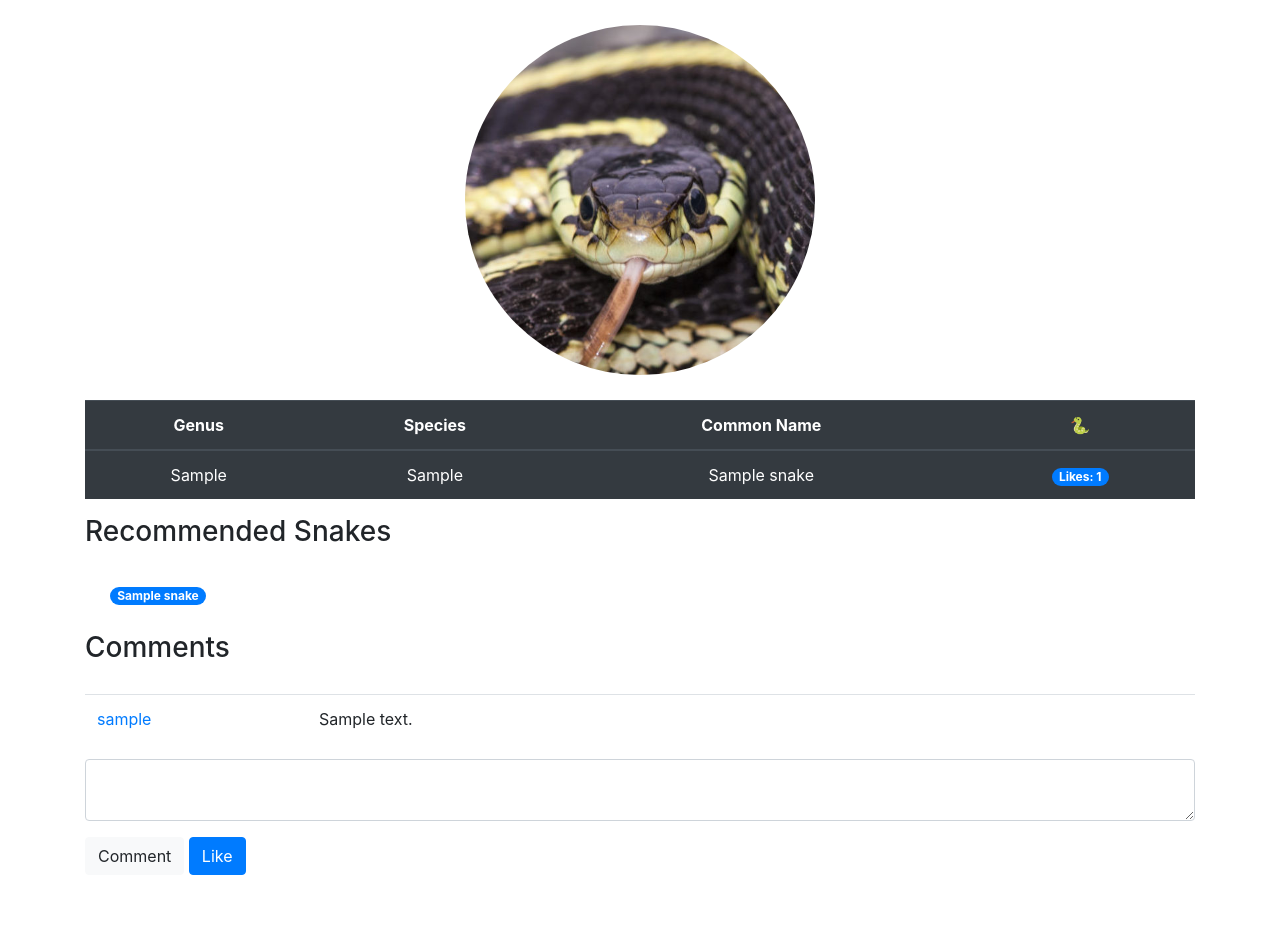
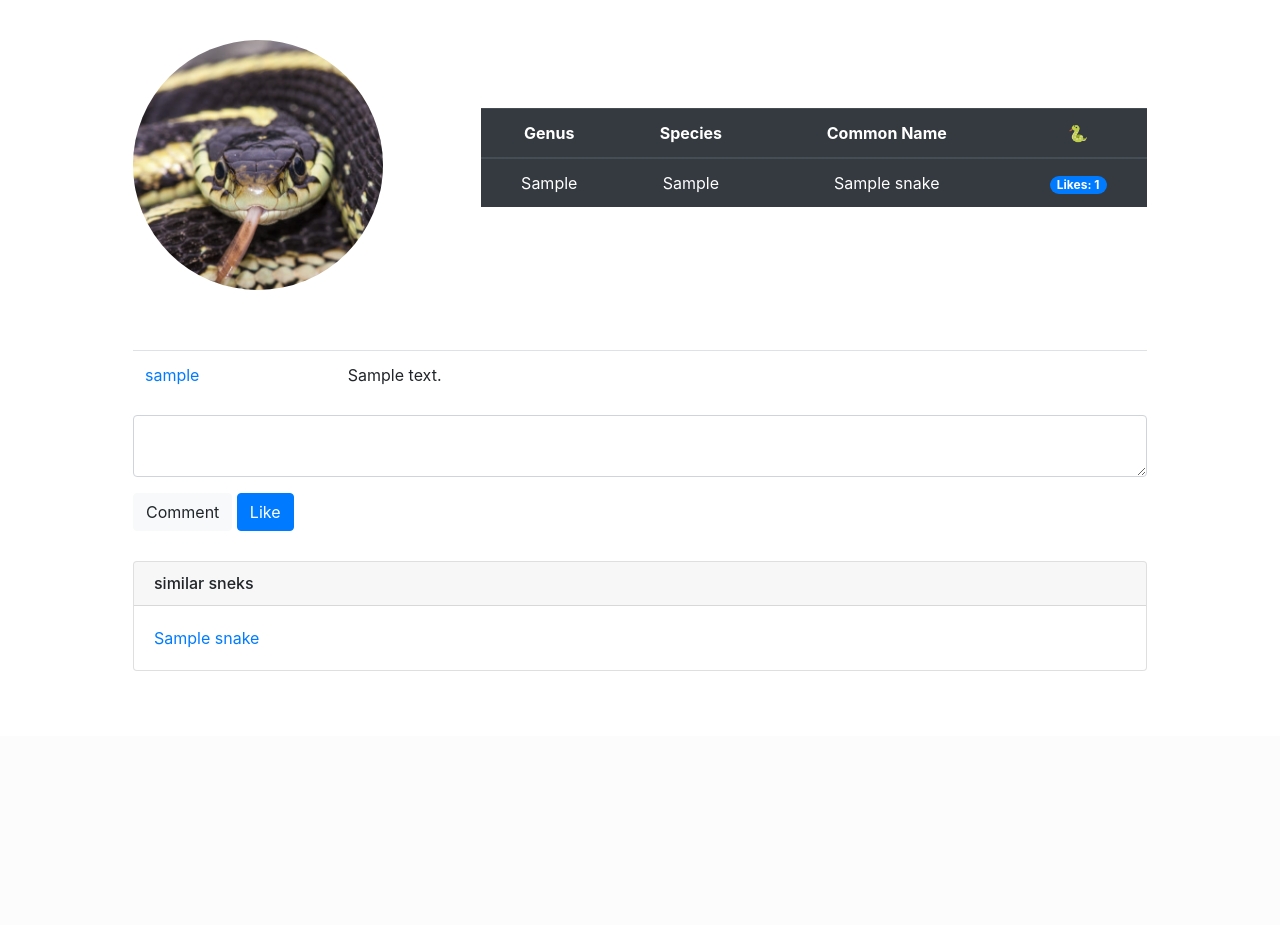
Before and after one commit to jeremyadamsfisher/snekbook, a Django app: page /detail/1/ in a window 1280 px wide. Shown: the part 72-997 px from the top of the page. After the commit the page ends 743 px from the top, so only its background shows below. Run offline with Django 3.2, Linux system fonts and the light colour scheme; a user stored in the database is signed in; tables that the repository leaves empty hold one stand-in row (values such as "Sample post"); parts of the project's set-up code (start-up, migrations or seed data) failed here and were passed over; some libraries are stand-ins or nearby versions.

Commit message:
spruce up detail view

```diff
--- a/snekbook/views.py
+++ b/snekbook/views.py
@@ -65,7 +65,7 @@ def detail(request, snake_id):
         "snekbook/detail.html",
         {
             "snake": snake,
-            "recommended_snakes": snake.recommended_snakes.all(),
+            "recommended_snakes": snake.recommended_snakes.all()[:8],
             "likes": snake.likers.count(),
             "comments": snake.comments.all(),
             "form": form,
--- a/static/snekbook/style.css
+++ b/static/snekbook/style.css
@@ -1,8 +1,8 @@
 .profile {
   border-radius: 50%;
 }
-.center {
-  text-align: center;
+.container {
+  position: relative;
 }
 .login-form {
   width: 380px;
@@ -15,9 +15,16 @@
   padding: 30px;
 }
 .login-form h2 {
-    margin: 0 0 15px;
+  margin: 0 0 15px;
 }
 .form-control, .btn {
-    min-height: 38px;
-    border-radius: 2px;
+  min-height: 38px;
+  border-radius: 2px;
 }
+.naked-list {
+  list-style: none;
+  padding-left: 0;
+}
+.padder-div {
+  padding: 15px;
+}
--- a/templates/snekbook/base.html
+++ b/templates/snekbook/base.html
@@ -43,7 +43,6 @@
           </ul>
       </div>
   </nav>
-
   <div class="container" style="margin-top:25px;margin-bottom:50px;">
     {% if message %}
     <div class="alert alert-warning alert-dismissible fade show" role="alert">
--- a/templates/snekbook/detail.html
+++ b/templates/snekbook/detail.html
@@ -3,10 +3,12 @@
 {% block title%}{{snake.common_name | lower}}{% endblock %}
 
 {% block content %}
-<div class="center" style="margin:25px">
-  <img class="profile" src="{% static 'snekbook/snek_friend.jpg' %}" alt="" style="height:350px;width:350px;display:inline-block">
+<div class="row align-items-center px-lg-5 padder-div">
+  <div class="col-sm-4">
+    <img class="profile" src="{% static 'snekbook/snek_friend.jpg' %}" alt="" style="height:250px;width:250px;display:inline-block">
   </div>
-<table class="table table-dark center">
+  <div class="col-sm-8">
+    <table class="table table-dark" style="text-align:center">
         <thead>
           <tr>
             <th>Genus</th>
@@ -24,13 +26,10 @@
           </tr>
         </tbody>
       </table>
-<h3>Recommended Snakes</h3>
-<div class="container" style="padding:25px">
-  {% for recommended_snake in recommended_snakes %}
-  <a href="{% url 'detail' recommended_snake.id %}" class="badge badge-pill badge-primary ">{{recommended_snake.common_name}}</a>
-  {% endfor %}
   </div>
-<h3>Comments</h3>
+</div>
+<div class="row px-lg-5 padder-div">
+  <div class="col-12">
     {% if comments %}
     <table class="table" style="margin-top:30px">
       <col width="20%">
@@ -51,11 +50,42 @@
       {{ form.non_field_errors }}
       <div class="form-group fieldWrapper">
           {{ form.comment }}
+          {% if form.comment.errors %}
+            <div class="alert alert-warning" role="alert" style="margin-top:10px;margin-bottom:10px;padding-top:25px">
+              <div class="row">
+                <div class="col-10">
                   {{ form.comment.errors }}
+                </div>
+                <div class="col-2">
+                  <button type="button" class="close" data-dismiss="alert" aria-label="Close">
+                    <span aria-hidden="true">&times;</span>
+                  </button>
+                </div>
+              </div>
+            </div>
+          {% endif %}
       </div>
       <input type="submit" value="Comment" name="__comment__" class="btn btn-light">
       <a class="btn btn-primary" href="{% url 'like' snake.pk 'detail' %}">Like</a>
     </form>
+  </div>
+</div>
+<div class="row px-lg-5 padder-div">
+    <div class="col-12">
+      <div class="card">
+          <h6 class="card-header">similar sneks</h6>
+          <div class="card-body" style="column-count: 3">
+            <ul class="naked-list">
+                {% for recommended_snake in recommended_snakes %}
+                <li>
+                  <a href="{% url 'detail' recommended_snake.id %}" class="card-text">{{recommended_snake.common_name}}</a>
+                </li>
+                {% endfor %}
+            </ul>
+          </div>
+        </div>
+    </div>
+  </div>
 {% else %}
 Please <a href="{% url 'login' %}">login</a> to comment.
 {% endif %}
```
Lines whose indentation alone changed are shown as unchanged.
